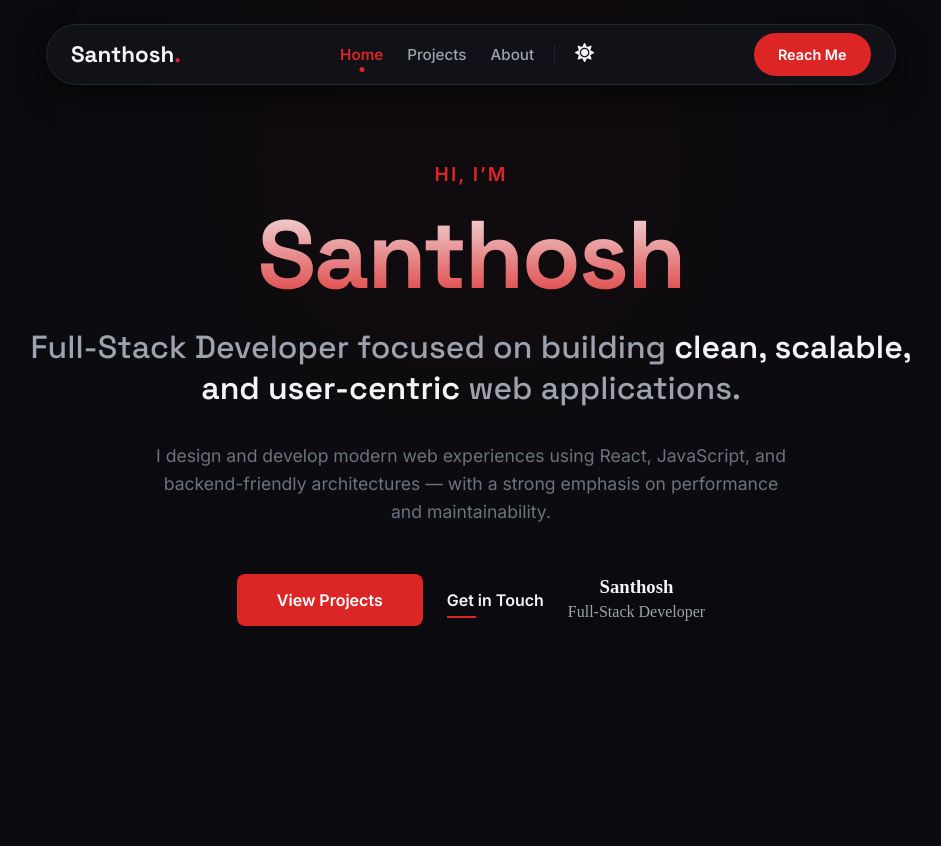
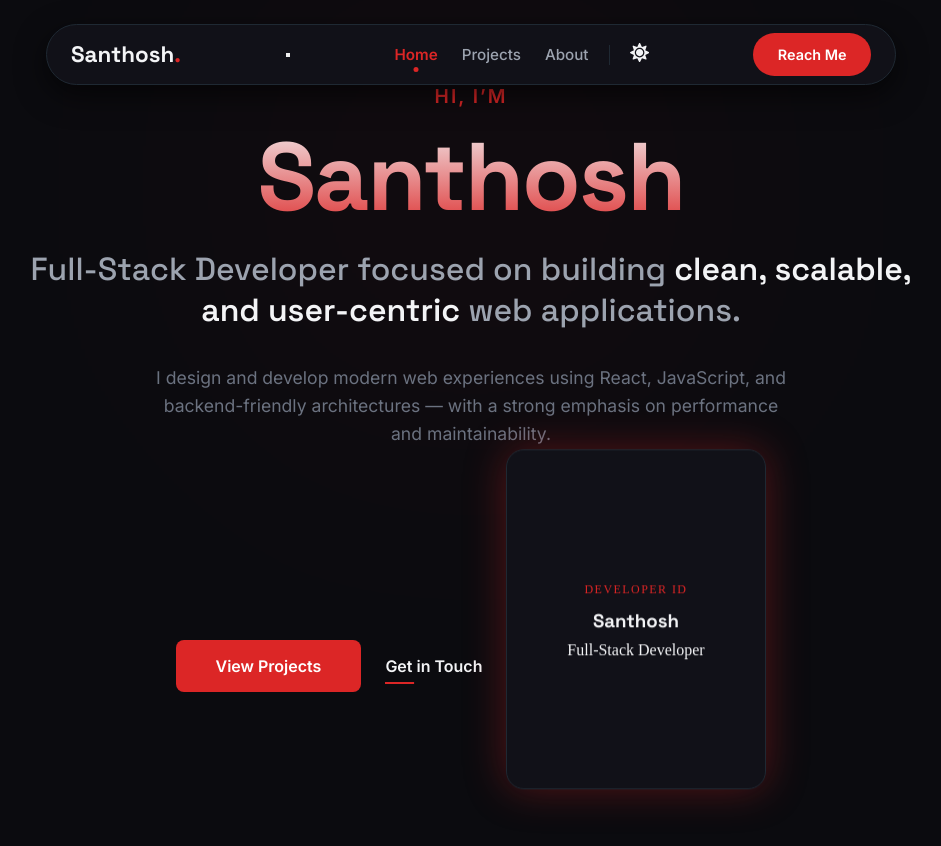
Before and after one commit to Santhosh-Kumar-2004/santhosh.dev-portfolio-site, a React (Vite) app: page / in a window 1280 px wide. Shown: the top 846 px of the page, without its empty margins (169-1110 px from the left). Before the commit the page ends 800 px from the top, so only its background shows below. Built offline with nearby package versions, Linux system fonts and the light colour scheme.

Commit message:
Updated the navbar compeoent with repsonsicveness

```diff
--- a/src/components/HeroCard.jsx
+++ b/src/components/HeroCard.jsx
@@ -1,22 +1,52 @@
 // eslint-disable-next-line no-unused-vars
-import { motion } from "framer-motion";
+import { motion, useMotionValue, useTransform } from "framer-motion";
+import { Parallax } from "react-scroll-parallax";
+// import { useState } from "react";
 
 export default function HeroCard() {
+  // Drag values
+  const x = useMotionValue(0);
+  const y = useMotionValue(0);
+
+  // Rotate based on drag
+  const rotateX = useTransform(y, [-100, 100], [12, -12]);
+  const rotateY = useTransform(x, [-100, 100], [-12, 12]);
+
+  // Shadow reacts to drag
+  const boxShadow = useTransform(
+    [x, y],
+    ([latestX, latestY]) =>
+      `${-latestX / 5}px ${-latestY / 5}px 40px rgba(220, 38, 38, 0.35)`
+  );
+
   return (
+    <Parallax speed={-10}>
       <motion.div
         drag
-      dragConstraints={{ left: 0, right: 0, top: 0, bottom: 0 }}
-      dragElastic={0.3}
-      whileTap={{ scale: 1.05 }}
+        dragElastic={0.4}
+        dragMomentum={false}
+        style={{
+          x,
+          y,
+          rotateX,
+          rotateY,
+          boxShadow,
+        }}
+        whileTap={{ cursor: "grabbing" }}
         animate={{ x: 0, y: 0 }}
-      transition={{ type: "spring", stiffness: 300, damping: 20 }}
-      className="hero-card"
+        transition={{
+          type: "spring",
+          stiffness: 300,
+          damping: 25,
+        }}
+        className="hero-id-card"
       >
-      {/* Replace this with your card design */}
-      <div className="card-content">
+        <div className="id-card-inner">
+          <p className="id-eyebrow">Developer ID</p>
           <h3>Santhosh</h3>
-        <p>Full-Stack Developer</p>
+          <span>Full-Stack Developer</span>
         </div>
       </motion.div>
+    </Parallax>
   );
 }
--- a/src/components/Navbar.jsx
+++ b/src/components/Navbar.jsx
@@ -1,50 +1,37 @@
+import { useState } from "react"; // 1. Add useState
 import "../styles/Navbar.css";
 import ThemeToggle from "./ThemeToggle";
 import { Link } from "react-scroll";
 
 export default function Navbar() {
+  const [isOpen, setIsOpen] = useState(false); // 2. State for menu
+
+  const toggleMenu = () => setIsOpen(!isOpen);
+  const closeMenu = () => setIsOpen(false);
+
   return (
     <header className="navbar-container">
-      <nav className="navbar-floating">
+      <nav className={`navbar-floating ${isOpen ? "menu-open" : ""}`}>
         <div className="navbar-logo">
           Santhosh<span>.</span>
         </div>
 
-        <div className="navbar-menu-wrapper">
+        {/* 3. Hamburger Toggle Button */}
+        <button className="menu-toggle" onClick={toggleMenu} aria-label="Toggle Menu">
+          <div className="bar"></div>
+          <div className="bar"></div>
+          <div className="bar"></div>
+        </button>
+
+        <div className={`navbar-menu-wrapper ${isOpen ? "active" : ""}`}>
           <div className="navbar-links">
-            <Link
-              to="home"
-              smooth={true}
-              duration={600}
-              spy={true}
-              offset={-100}
-              className="nav-link"
-              activeClass="active"
-            >
+            <Link to="home" smooth={true} duration={600} spy={true} offset={-100} className="nav-link" activeClass="active" onClick={closeMenu}>
               Home
             </Link>
-
-            <Link
-              to="projects"
-              smooth={true}
-              duration={600}
-              spy={true}
-              offset={-80}
-              className="nav-link"
-              activeClass="active"
-            >
+            <Link to="projects" smooth={true} duration={600} spy={true} offset={-80} className="nav-link" activeClass="active" onClick={closeMenu}>
               Projects
             </Link>
-
-            <Link
-              to="about"
-              smooth={true}
-              duration={600}
-              spy={true}
-              offset={-80}
-              className="nav-link"
-              activeClass="active"
-            >
+            <Link to="about" smooth={true} duration={600} spy={true} offset={-80} className="nav-link" activeClass="active" onClick={closeMenu}>
               About
             </Link>
           </div>
@@ -53,15 +40,7 @@ export default function Navbar() {
           <ThemeToggle />
         </div>
 
-        <Link
-          to="contact"
-          smooth={true}
-          duration={600}
-          spy={true}
-          offset={-80}
-          className="nav-cta"
-          activeClass="cta-active"
-        >
+        <Link to="contact" smooth={true} duration={600} spy={true} offset={-80} className="nav-cta" activeClass="cta-active" onClick={closeMenu}>
           Reach Me
         </Link>
       </nav>
--- a/src/main.jsx
+++ b/src/main.jsx
@@ -3,11 +3,14 @@ import { createRoot } from 'react-dom/client'
 import './index.css'
 import App from './App.jsx'
 import { ThemeProvider } from './context/ThemeContext.jsx'
+import { ParallaxProvider } from 'react-scroll-parallax'
 
 createRoot(document.getElementById('root')).render(
   <StrictMode>
     <ThemeProvider>
-      <App />
+      <ParallaxProvider>
+        <App />
+      </ParallaxProvider>
     </ThemeProvider>
   </StrictMode>,
 )
--- a/src/styles/Hero.css
+++ b/src/styles/Hero.css
@@ -143,3 +143,37 @@
     gap: 1rem;
   }
 }
+
+
+.hero-id-card {
+  width: 260px;
+  height: 340px;
+  border-radius: 18px;
+  background: var(--bg-surface);
+  border: 1px solid var(--border-color);
+  cursor: grab;
+  transform-style: preserve-3d;
+  perspective: 1000px;
+  user-select: none;
+}
+
+.id-card-inner {
+  padding: 2rem;
+  height: 100%;
+  display: flex;
+  flex-direction: column;
+  justify-content: center;
+  text-align: center;
+}
+
+.id-card-inner h3 {
+  font-family: var(--font-heading);
+  margin: 0.6rem 0;
+}
+
+.id-eyebrow {
+  font-size: 0.75rem;
+  letter-spacing: 0.12em;
+  text-transform: uppercase;
+  color: var(--accent-primary);
+}
```
Also changed, not shown: 1 other file (tests, documents, lock files or other folders). Lines whose indentation alone changed are shown as unchanged.
